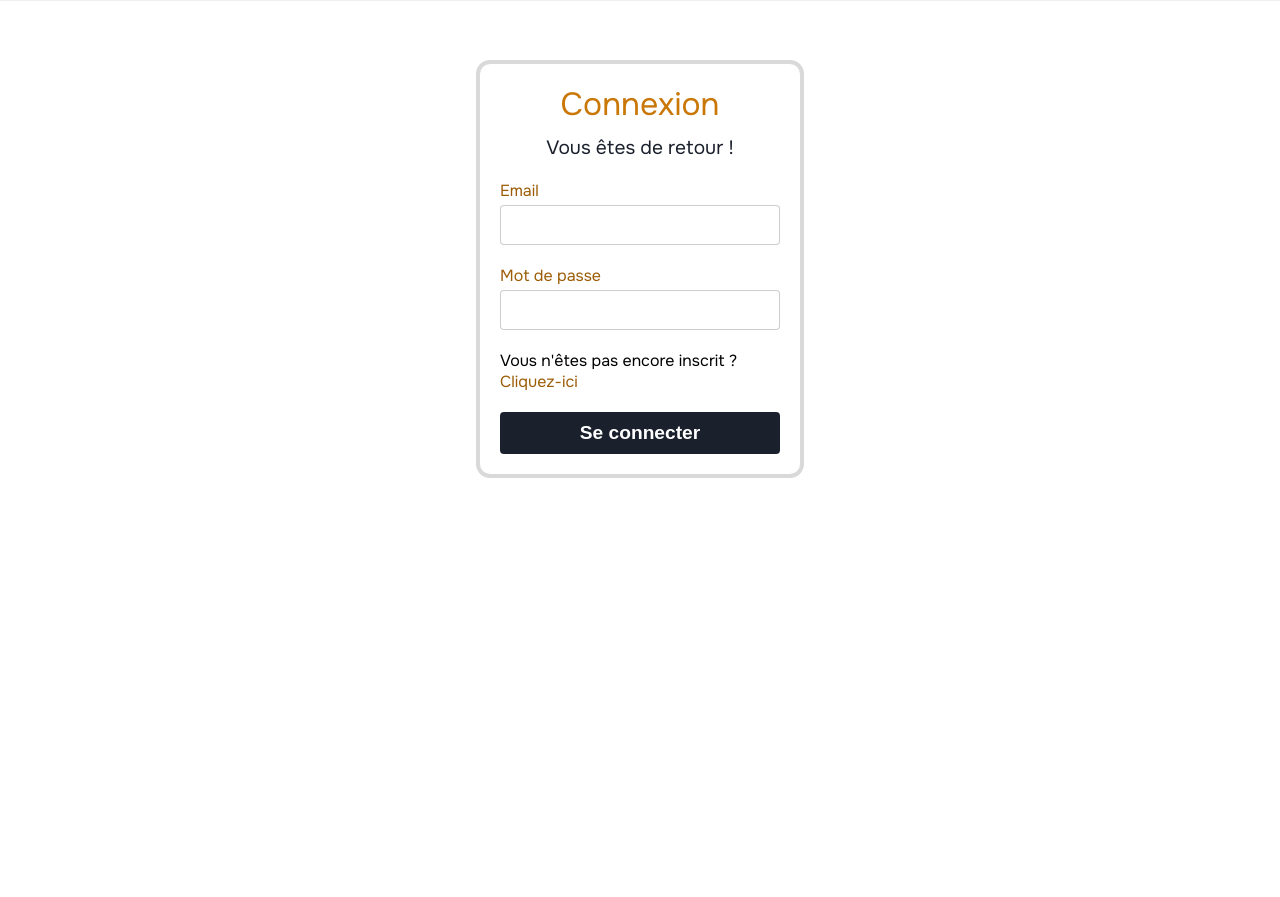
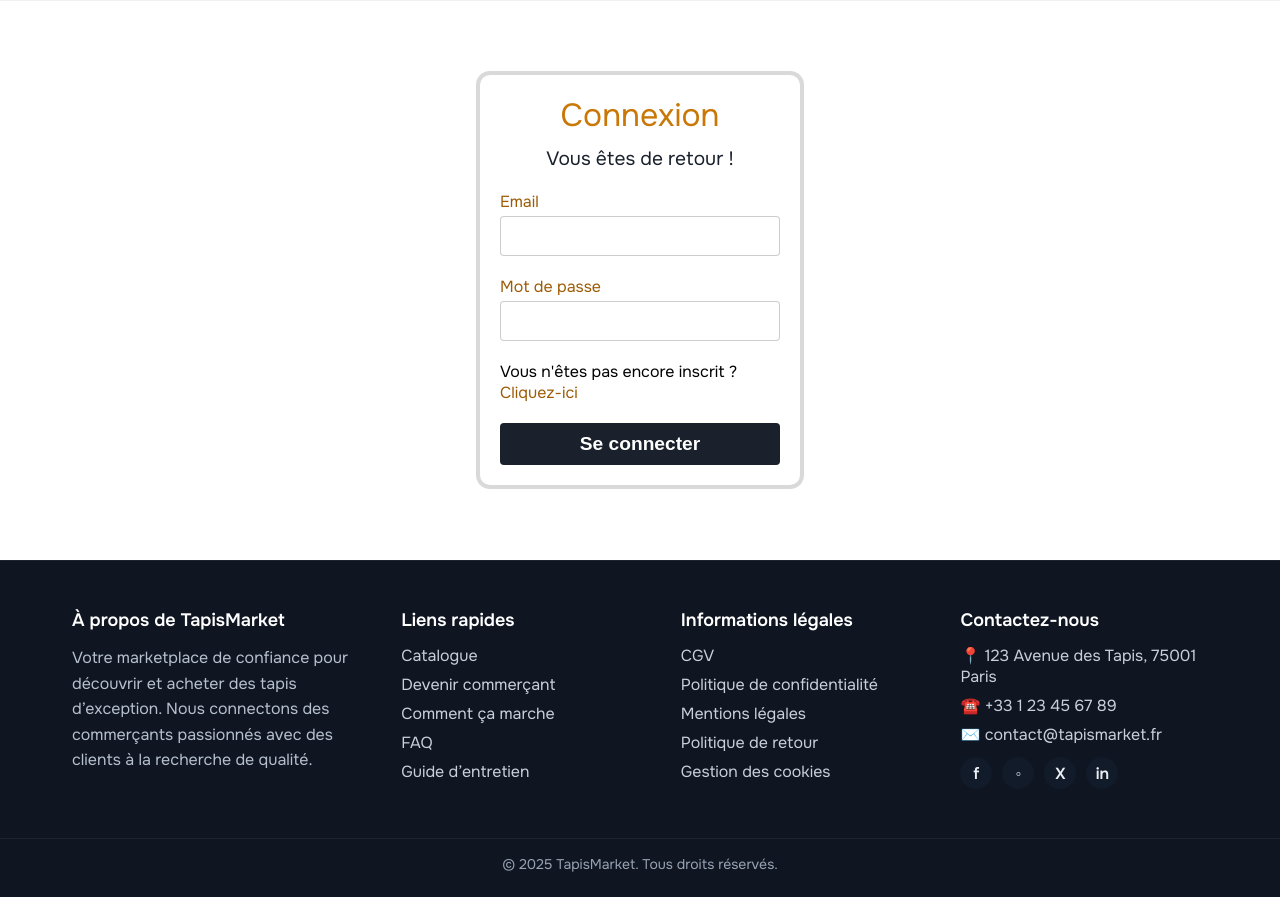
Before and after one commit to KoThek64/TapisMarket, a PHP site: page /Components/Connexion.html in a window 1280 px wide. Shown: the part 75-972 px from the top of the page. Before the commit the page ends 553 px from the top, so only its background shows below. Run offline with PHP 8.4, Linux system fonts and the light colour scheme.

Commit message:
ajout du footer sur les pages et modif dans ls css

```diff
--- a/src/Components/Connexion.html
+++ b/src/Components/Connexion.html
@@ -49,8 +49,56 @@
     </form>
 
 </main>
-<footer>
+<footer class="footer-dark">
+    <div class="footer-container">
+        <div class="footer-col">
+            <h3>À propos de TapisMarket</h3>
+            <p>
+                Votre marketplace de confiance pour découvrir et acheter des tapis d’exception.
+                Nous connectons des commerçants passionnés avec des clients à la recherche de qualité.
+            </p>
+        </div>
 
+        <div class="footer-col">
+            <h3>Liens rapides</h3>
+            <ul class="footer-links">
+                <li><a href="Catalogue.html">Catalogue</a></li>
+                <li><a href="Connexion.html">Devenir commerçant</a></li>
+                <li><a href="#">Comment ça marche</a></li>
+                <li><a href="#">FAQ</a></li>
+                <li><a href="#">Guide d’entretien</a></li>
+            </ul>
+        </div>
+
+        <div class="footer-col">
+            <h3>Informations légales</h3>
+            <ul class="footer-links">
+                <li><a href="#">CGV</a></li>
+                <li><a href="#">Politique de confidentialité</a></li>
+                <li><a href="#">Mentions légales</a></li>
+                <li><a href="#">Politique de retour</a></li>
+                <li><a href="#">Gestion des cookies</a></li>
+            </ul>
+        </div>
+
+        <div class="footer-col">
+            <h3>Contactez-nous</h3>
+            <ul class="footer-contact">
+                <li>📍 123 Avenue des Tapis, 75001 Paris</li>
+                <li>☎️ +33 1 23 45 67 89</li>
+                <li>✉️ contact@tapismarket.fr</li>
+            </ul>
+            <div class="footer-social">
+                <a href="#" aria-label="Facebook">f</a>
+                <a href="#" aria-label="Instagram">◦</a>
+                <a href="#" aria-label="Twitter">X</a>
+                <a href="#" aria-label="LinkedIn">in</a>
+            </div>
+        </div>
+    </div>
+    <div class="footer-bottom">
+        <p>© 2025 TapisMarket. Tous droits réservés.</p>
+    </div>
 </footer>
 </body>
 
--- a/src/Styles/global.css
+++ b/src/Styles/global.css
@@ -344,7 +344,7 @@ a {
 .footer-dark {
     background: #0f1621;
     color: #c9d0dc;
-    margin-top: 0;
+    margin-top: 0px;
     border-top: 1px solid rgba(255,255,255,0.06);
 }
 .footer-container {
@@ -421,11 +421,11 @@ a {
     width: 100%;
     background-color: #fff;
     padding: 20px;
-    box-shadow: 0px 0px 0px 4px rgba(52, 52, 53, 0.185);
+    box-shadow: 0 0 0 4px rgba(52, 52, 53, 0.185);
     display: flex;
     flex-direction: column;
     border-radius: 10px;
-    margin: 5% auto 0;
+    margin: 75px auto 75px;
 }
 
 .title {
```
Also changed, not shown: src/Components/Catalogue.html (+52 -0 lines), src/Components/Inscription.html (+49 -1 lines).
